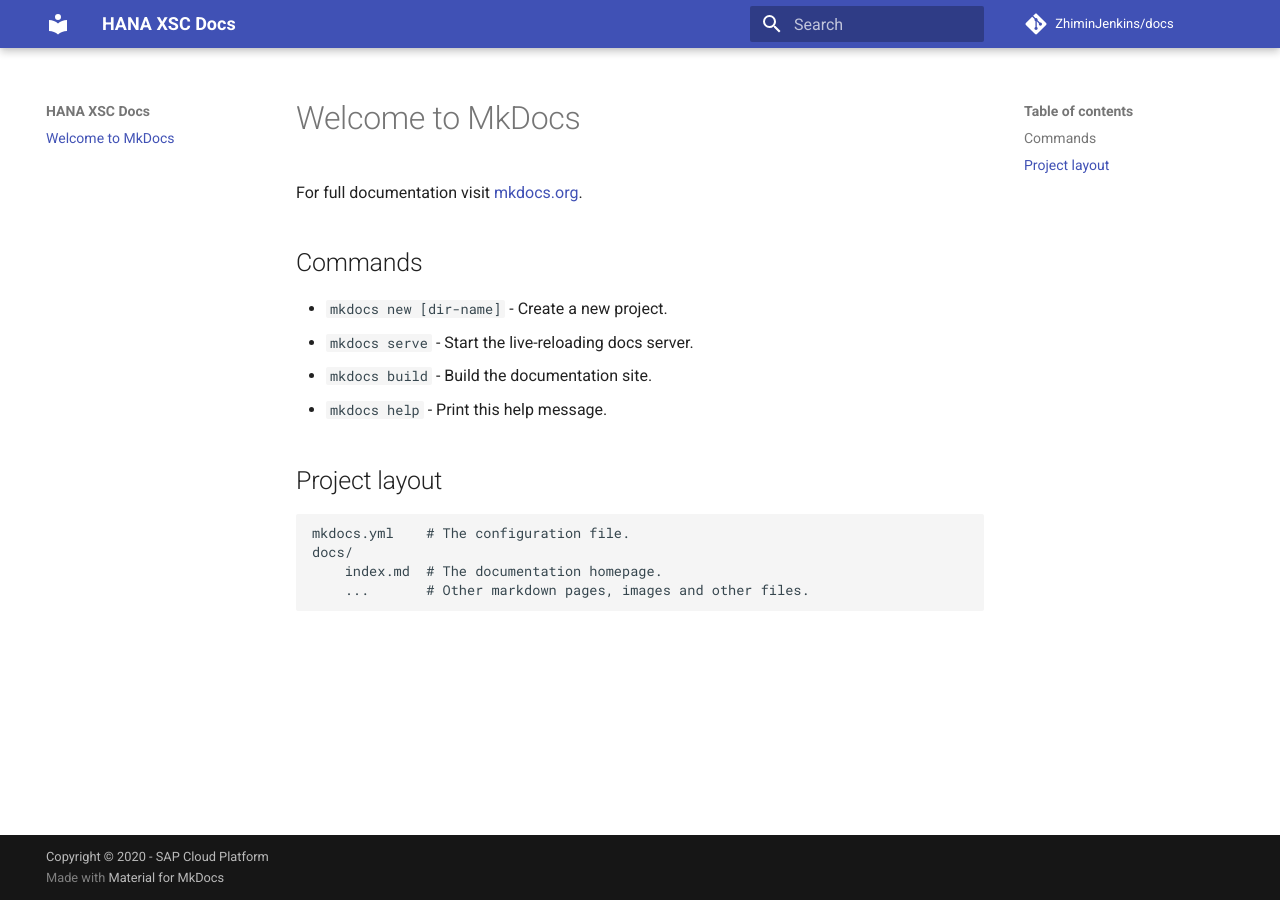
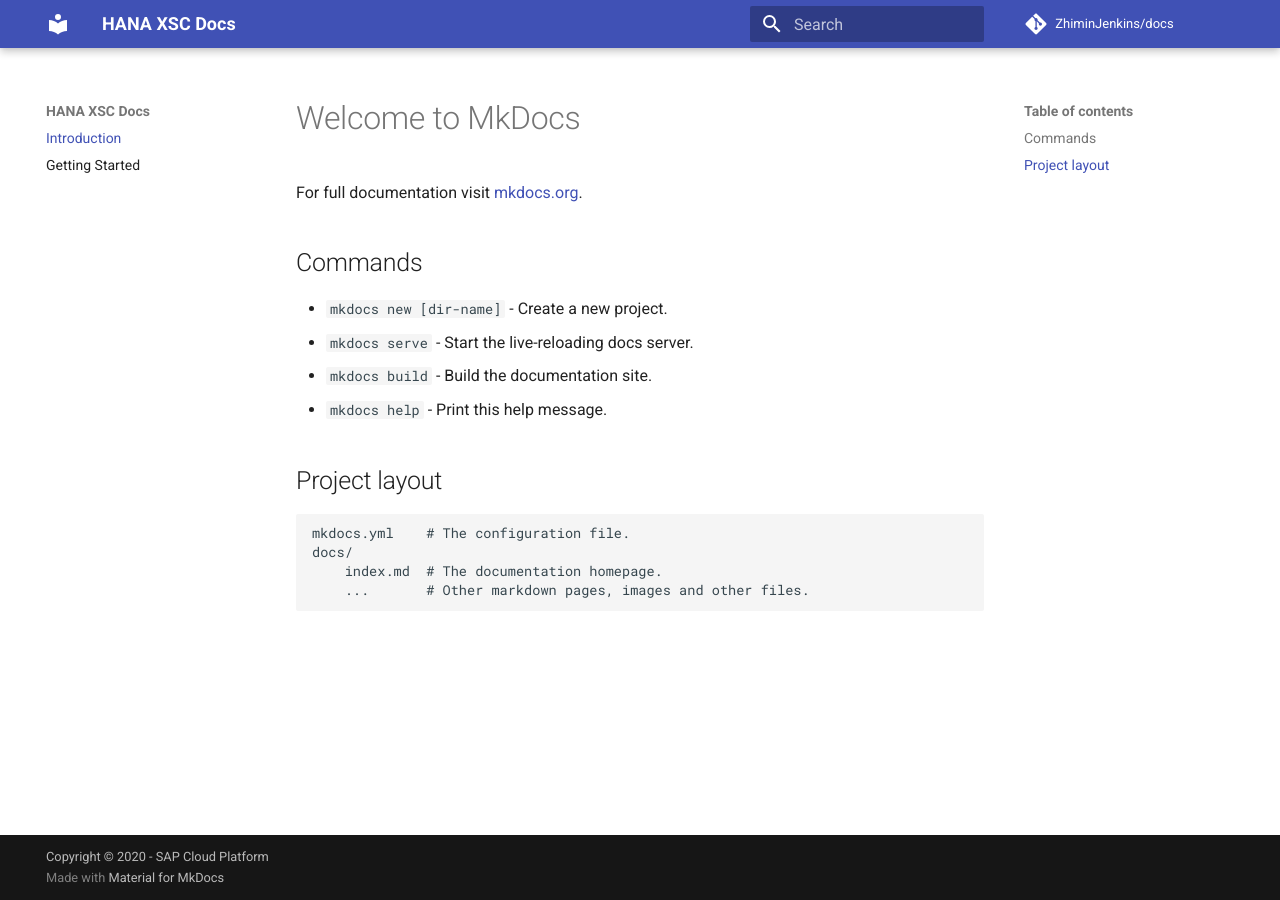
Before and after one commit to shaozhm/alpmars-training, an MkDocs documentation site: the page built from docs/index.md, in a window 1280 px wide. Built offline with MkDocs 1.6.1 and Material for MkDocs 9.7.7, drawn with Linux system fonts in a browser that asks for light colours; old or Windows-style settings are respelled for this version of MkDocs.

Commit message:
zhimin update

```diff
--- a/mkdocs.yml
+++ b/mkdocs.yml
@@ -1,8 +1,15 @@
 site_name: HANA XSC Docs
-theme: material
+
 
 repo_name: ZhiminJenkins/docs
 repo_url: https://github.wdf.sap.corp/ZhiminJenkins/docs
 copyright: 'Copyright &copy; 2020 - SAP Cloud Platform'
+theme: material
+markdown_extensions:
+- admonition
+- codehilite
+- pymdownx.superfences
 
 pages:
+- Introduction: 'index.md'
+- Getting Started: 'getting-started.md'
```
Also changed, not shown: docs/getting-started.md (added).
